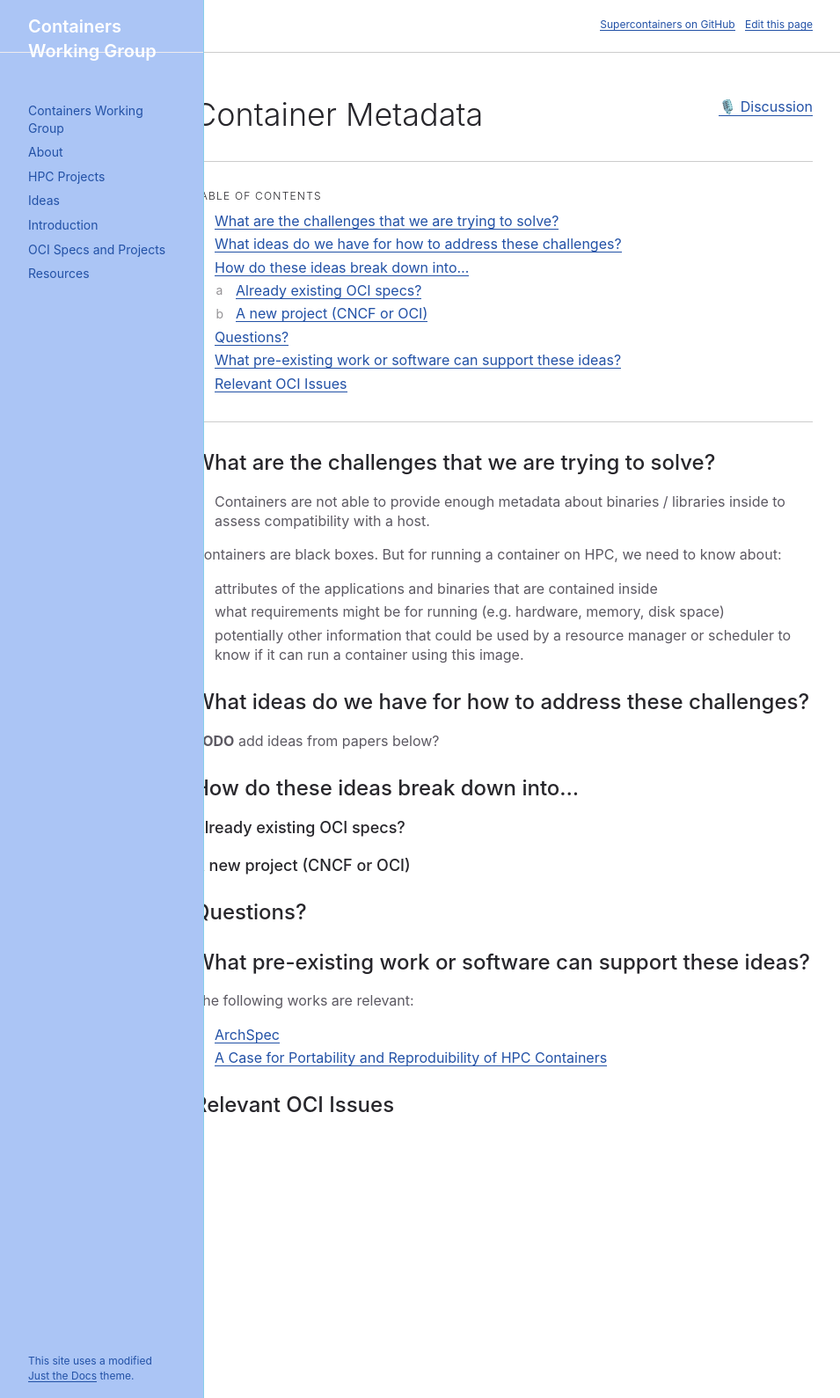
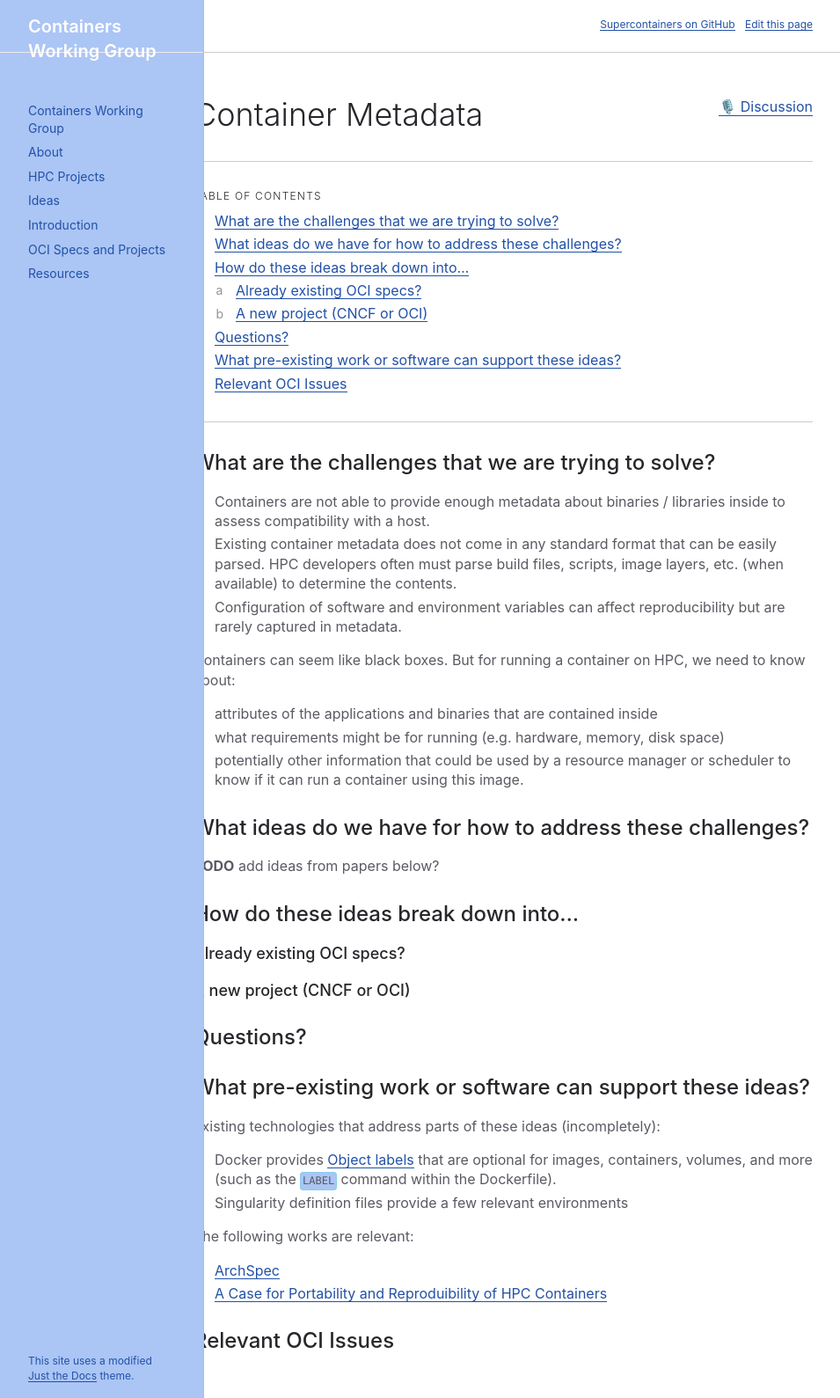
Before and after one commit to supercontainers/containers-wg, a Jekyll site: the page built from _ideas/container-metadata.md, in a window 1280 px wide. Shown: the whole page at 88% size, without its empty margins (0-955 px from the left). Built offline with Jekyll 4.4.1, drawn with Linux system fonts in a browser that asks for light colours.

Commit message:
Adding some suggested additions and changes

```diff
--- a/_ideas/container-metadata.md
+++ b/_ideas/container-metadata.md
@@ -18,8 +18,10 @@ discussion: https://github.com/supercontainers/containers-wg/discussions/6
 ## What are the challenges that we are trying to solve?
 
  - Containers are not able to provide enough metadata about binaries / libraries inside to assess compatibility with a host.
+ - Existing container metadata does not come in any standard format that can be easily parsed.  HPC developers often must parse build files, scripts, image layers, etc. (when available) to determine the contents.
+ - Configuration of software and environment variables can affect reproducibility but are rarely captured in metadata.
 
-Containers are black boxes. But for running a container on HPC, we need to know about:
+Containers can seem like black boxes. But for running a container on HPC, we need to know about:
 
 1. attributes of the applications and binaries that are contained inside
 2. what requirements might be for running (e.g. hardware, memory, disk space)
@@ -42,6 +44,10 @@ Containers are black boxes. But for running a container on HPC, we need to know
 
 ## What pre-existing work or software can support these ideas?
 
+Existing technologies that address parts of these ideas (incompletely):
+ - Docker provides [Object labels](https://docs.docker.com/config/labels-custom-metadata/) that are optional for images, containers, volumes, and more (such as the `LABEL` command within the Dockerfile).
+ - Singularity definition files provide a few relevant environments
+
 The following works are relevant:
 
  - [ArchSpec](https://tgamblin.github.io/pubs/archspec-canopie-hpc-2020.pdf)
```
